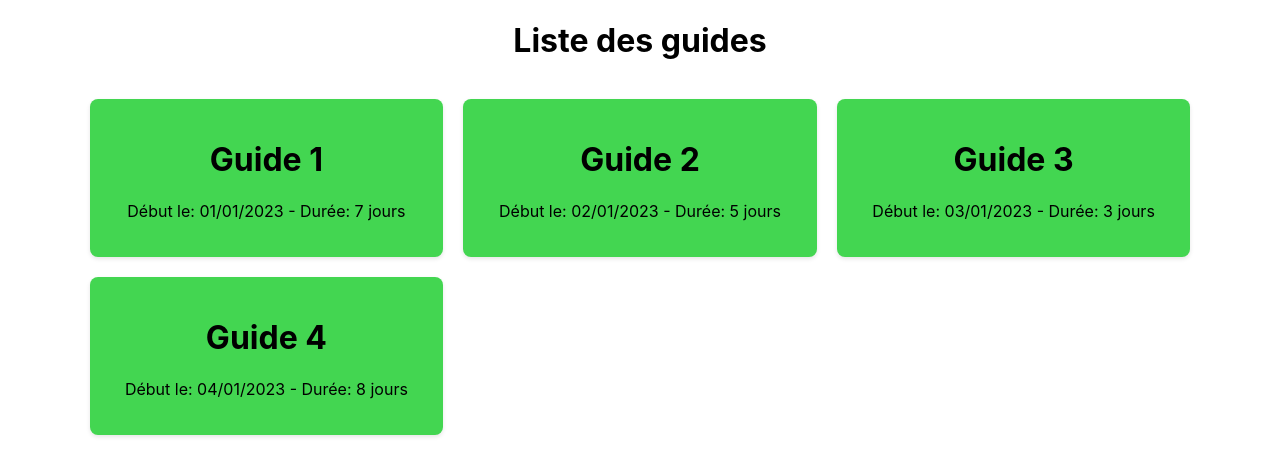
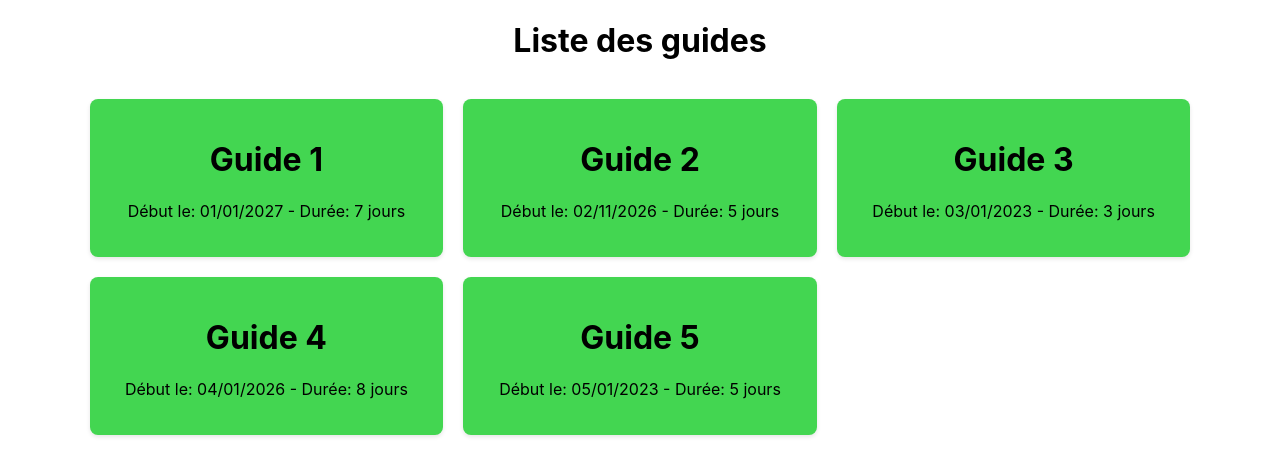
Before and after one commit to ClementFo/guide_liste, a React (Create React App) app: page / in a window 1280 px wide. Shown: the top 476 px of the page. Built offline with nearby package versions, Linux system fonts and the light colour scheme.

Commit message:
Ajout et modification des guides de tests

```diff
--- a/src/datas/GuideList.js
+++ b/src/datas/GuideList.js
@@ -2,7 +2,7 @@ export const GuideList = [
     {
         title: "Guide 1",
         description: "Description du guide 1",
-        date: "2023-01-01",
+        date: "2027-01-01",
         jour: 7,
         activité: "Activité 1"
     },
@@ -10,7 +10,7 @@ export const GuideList = [
         title: "Guide 2",
         description: "Description du guide 2",
         jour: 5,
-        date: "2023-01-02",
+        date: "2026-11-02",
         activité: "Activité 2"
     },
     {
@@ -24,7 +24,14 @@ export const GuideList = [
         title: "Guide 4",
         description: "Description du guide 4",
         jour: 8,
-        date: "2023-01-04",
+        date: "2026-01-04",
         activité: "Activité 4"
+    },
+    {
+        title: "Guide 5",
+        description: "Description du guide 5",
+        jour: 5,
+        date: "2023-01-05",
+        activité: "Activité 5"
     }
 ];
```
